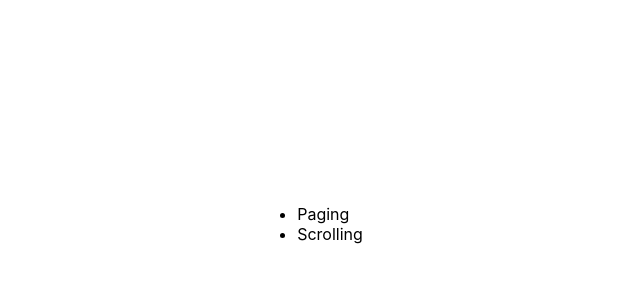
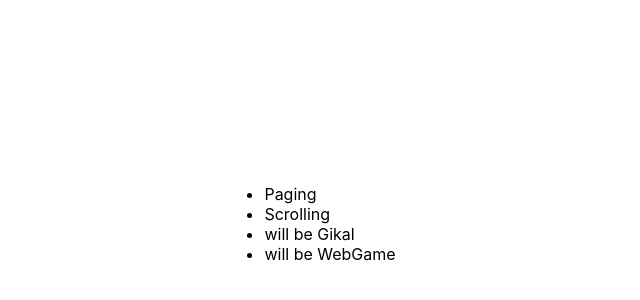
Before and after one commit to SuhyeonP/Treat-Data, a Next.js app: page / in a window 1280 px wide. Shown: the part 176-476 px from the top of the page, without its empty margins (330-970 px from the left). Built offline with nearby package versions, Linux system fonts and the light colour scheme.

Commit message:
very little change

```diff
--- a/pages/index.js
+++ b/pages/index.js
@@ -1,12 +1,13 @@
 import Head from 'next/head'
 import styles from '../styles/Home.module.css'
 import Link from 'next/link'
+
 export default function Home() {
     return (
         <div className={styles.container}>
             <Head>
                 <title>Mass Data</title>
-        <link rel="icon" href="/favicon.ico" />
+                <link rel="icon" href="/favicon.ico"/>
             </Head>
             <div className="the-body">
                 <ul>
@@ -20,6 +21,12 @@ export default function Home() {
                             <a>Scrolling</a>
                         </Link>
                     </li>
+                  <li>
+                    will be Gikal
+                  </li>
+                  <li>
+                    will be WebGame
+                  </li>
                 </ul>
             </div>
         </div>
```
Lines whose indentation alone changed are shown as unchanged.
